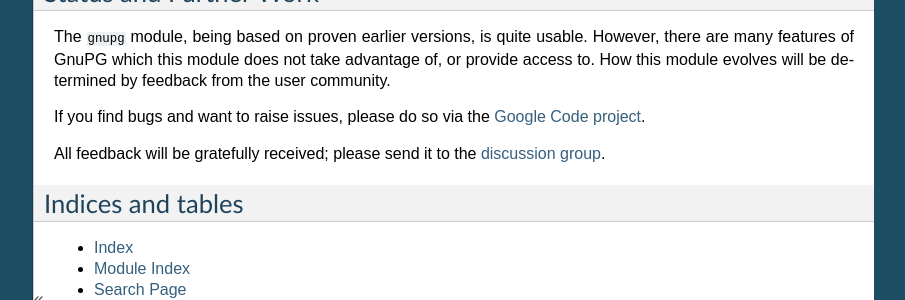
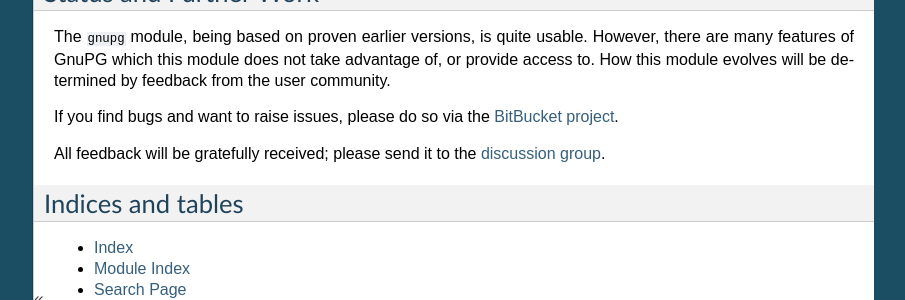
Before and after one commit to vsajip/python-gnupg, a Sphinx documentation site: the page built from docs/index.rst, in a window 1280 px wide and 900 px high, scrolled down 10911 px. Shown: the part 152-452 px from the top of the window, without its empty margins (196-1101 px from the left). Built offline with Sphinx 7.4.7, drawn with Linux system fonts in a browser that asks for light colours; formulas are drawn with MathJax 3.

Commit message:
Updated link to project.

```diff
--- a/docs/index.rst
+++ b/docs/index.rst
@@ -556,11 +556,11 @@ Status and Further Work
 =======================
 The ``gnupg`` module, being based on proven earlier versions, is quite usable. However, there are many features of GnuPG which this module does not take advantage of, or provide access to. How this module evolves will be determined by feedback from the user community.
 
-If you find bugs and want to raise issues, please do so via the `Google Code project`__.
+If you find bugs and want to raise issues, please do so via the `BitBucket project`__.
 
 __ issues_
 
-.. _issues: http://code.google.com/p/python-gnupg/issues/list
+.. _issues: https://bitbucket.org/vinay.sajip/python-gnupg/issues/new
 
 All feedback will be gratefully received; please send it to the `discussion group`__.
 
```
